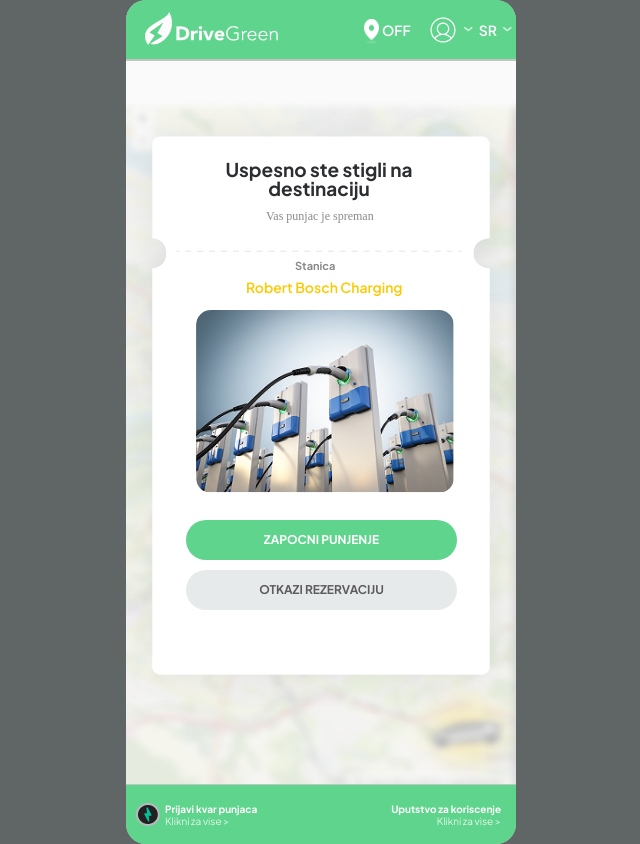
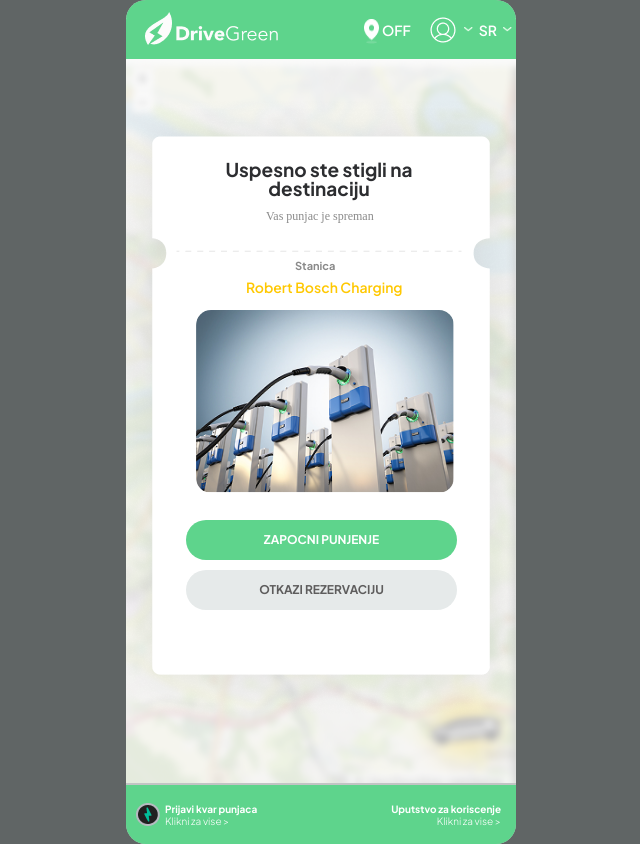
Before and after one commit to VladaTasic987/DriveGreen, a React (Vite) app in the folder DriveGreen/: page /successfulDestination in a window 1280 px wide. Shown: the whole page, without its empty margins (319-959 px from the left). Built offline with nearby package versions, Linux system fonts and the light colour scheme.

Commit message:
small styles ajustments

```diff
--- a/DriveGreen/src/assets/MapComponents/_ChargingProgress.scss
+++ b/DriveGreen/src/assets/MapComponents/_ChargingProgress.scss
@@ -74,8 +74,8 @@
         .map-blur {
             position: absolute;
             z-index: 1;
-            top: 61px;
-            height: 723px;
+            top: 18px;
+            height: 765px;
             width: 100%;
         }
     }
--- a/DriveGreen/src/assets/MapComponents/_CongradulationsCharging.scss
+++ b/DriveGreen/src/assets/MapComponents/_CongradulationsCharging.scss
@@ -160,8 +160,8 @@
     .map-blur {
             position: absolute;
             z-index: 1;
-            top: 61px;
-            height: 723px;
+            top: 18px;
+            height: 765px;
             width: 100%;
         }
 
--- a/DriveGreen/src/assets/MapComponents/_SuccessfulDestination.scss
+++ b/DriveGreen/src/assets/MapComponents/_SuccessfulDestination.scss
@@ -159,11 +159,11 @@
     }
 
     .map-blur {
-        position: absolute;
-        z-index: 1;
-        top: 61px;
-        height: 723px;
-        width: 100%;
-    }
+            position: absolute;
+            z-index: 1;
+            top: 18px;
+            height: 765px;
+            width: 100%;
+        }
 
 }
```
